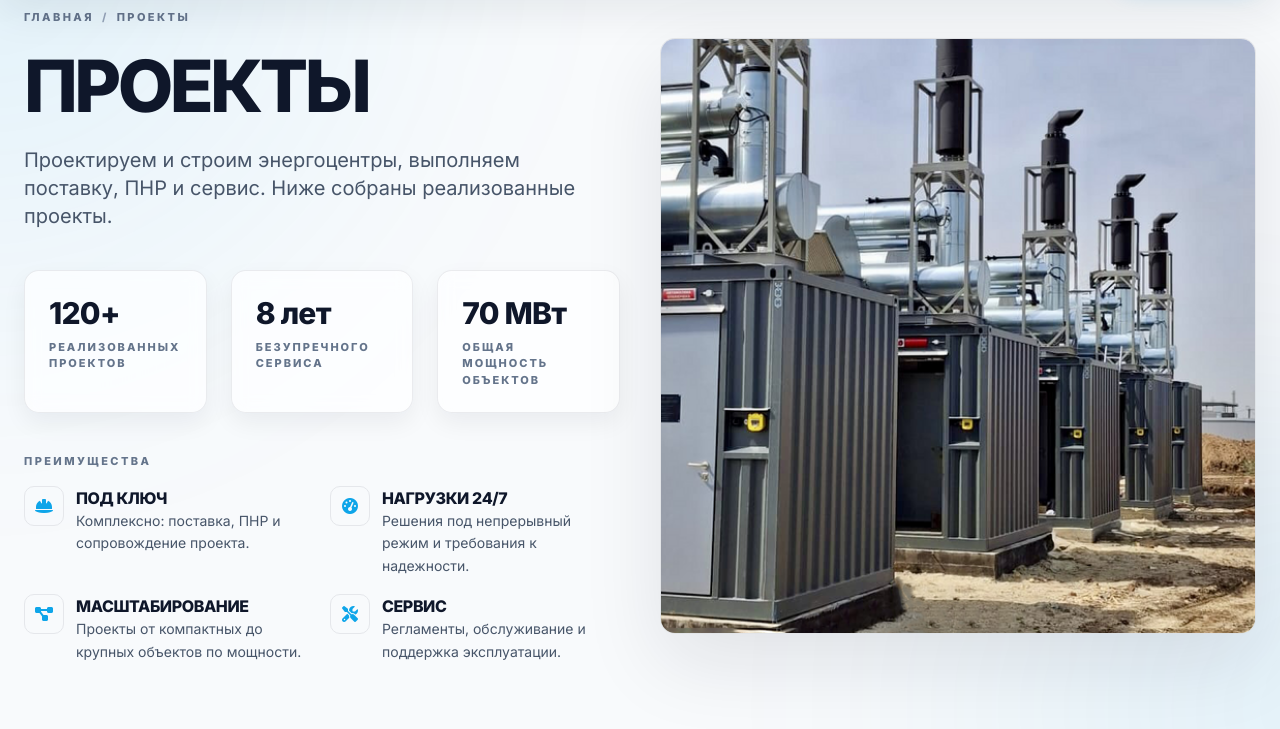
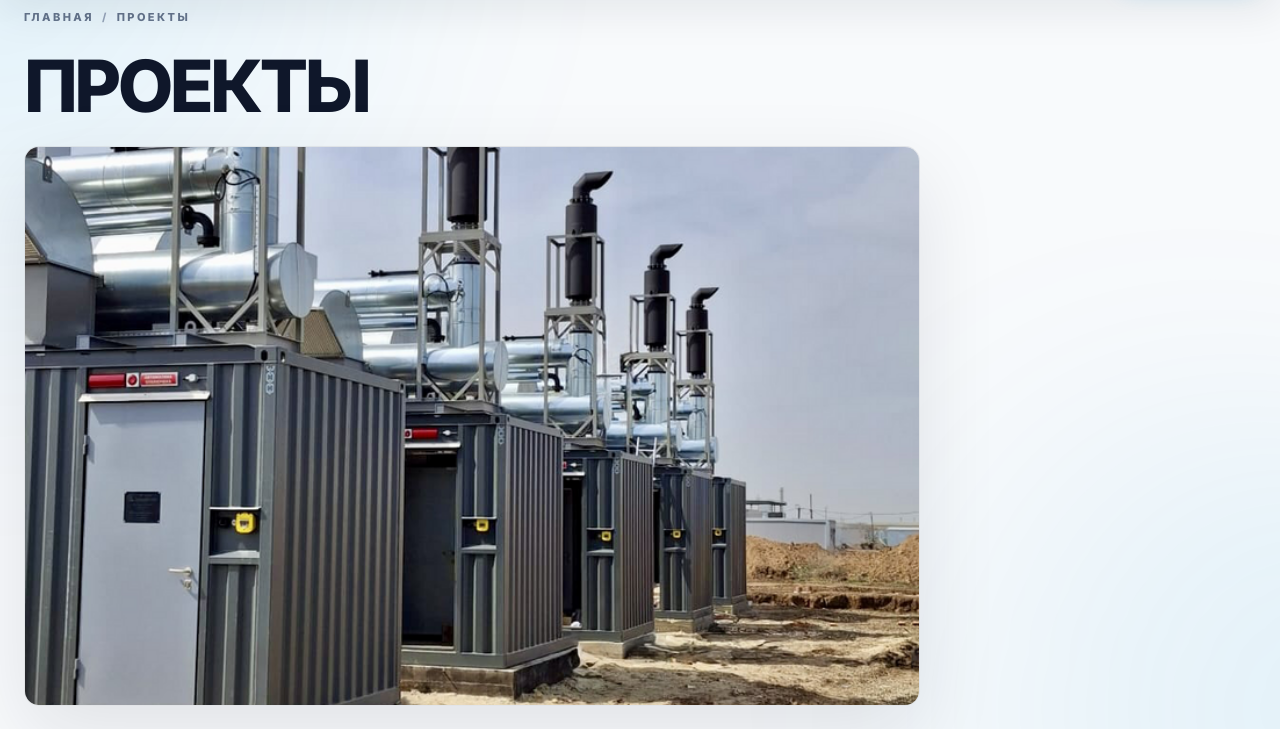
Before and after one commit to TemRuslan/element-enegry, a plain HTML site: page projects.html in a window 1280 px wide. Shown: the part 71-800 px from the top of the page. Drawn offline with nearby package versions, Linux system fonts and the light colour scheme.

```diff
--- a/projects.html
+++ b/projects.html
@@ -44,8 +44,7 @@
         <!-- HERO (light, full-screen) -->
         <section class="pt-24 lg:pt-20 pb-8 min-h-[calc(100vh-88px)] flex items-center">
             <div class="max-w-7xl mx-auto px-6 w-full">
-                <div class="grid grid-cols-1 lg:grid-cols-12 gap-10 items-center">
-                    <div class="lg:col-span-6">
+                <div class="max-w-4xl">
                         <ol class="flex flex-wrap items-center gap-2 text-[11px] font-black uppercase tracking-[0.22em] text-slate-500 mb-6"
                             aria-label="breadcrumbs">
                             <li><a href="index.html" class="hover:text-accent transition">Главная</a></li>
@@ -56,6 +55,14 @@
                         <h1 class="text-5xl md:text-7xl font-black mb-6 leading-[1.02] uppercase tracking-tighter">
                             Проекты
                         </h1>
+
+                        <div
+                            class="projects-media relative overflow-hidden border border-slate-900/10 bg-white/40 backdrop-blur-md shadow-[0_28px_80px_rgba(15,23,42,0.10)] mb-8">
+                            <div class="aspect-[16/10] w-full relative">
+                                <img src="assets/site-photos/projects/projects-hero.png" alt="Энергоцентр"
+                                    class="absolute inset-0 w-full h-full object-cover">
+                            </div>
+                        </div>
 
                         <p class="text-lg md:text-xl text-slate-600 leading-relaxed max-w-2xl">
                             Проектируем и строим энергоцентры, выполняем поставку, ПНР и сервис. Ниже собраны
@@ -146,17 +153,6 @@
                                 </div>
                             </div>
                         </div>
-                    </div>
-
-	                    <div class="lg:col-span-6">
-	                        <div
-		                            class="projects-media relative overflow-hidden border border-slate-900/10 bg-white/40 backdrop-blur-md shadow-[0_28px_80px_rgba(15,23,42,0.10)]">
-	                            <div class="aspect-square w-full">
-	                                <img src="assets/site-photos/projects/projects-hero.png" alt="Энергоцентр"
-	                                    class="absolute inset-0 w-full h-full object-cover">
-	                            </div>
-	                        </div>
-                    </div>
                 </div>
             </div>
         </section>
```
